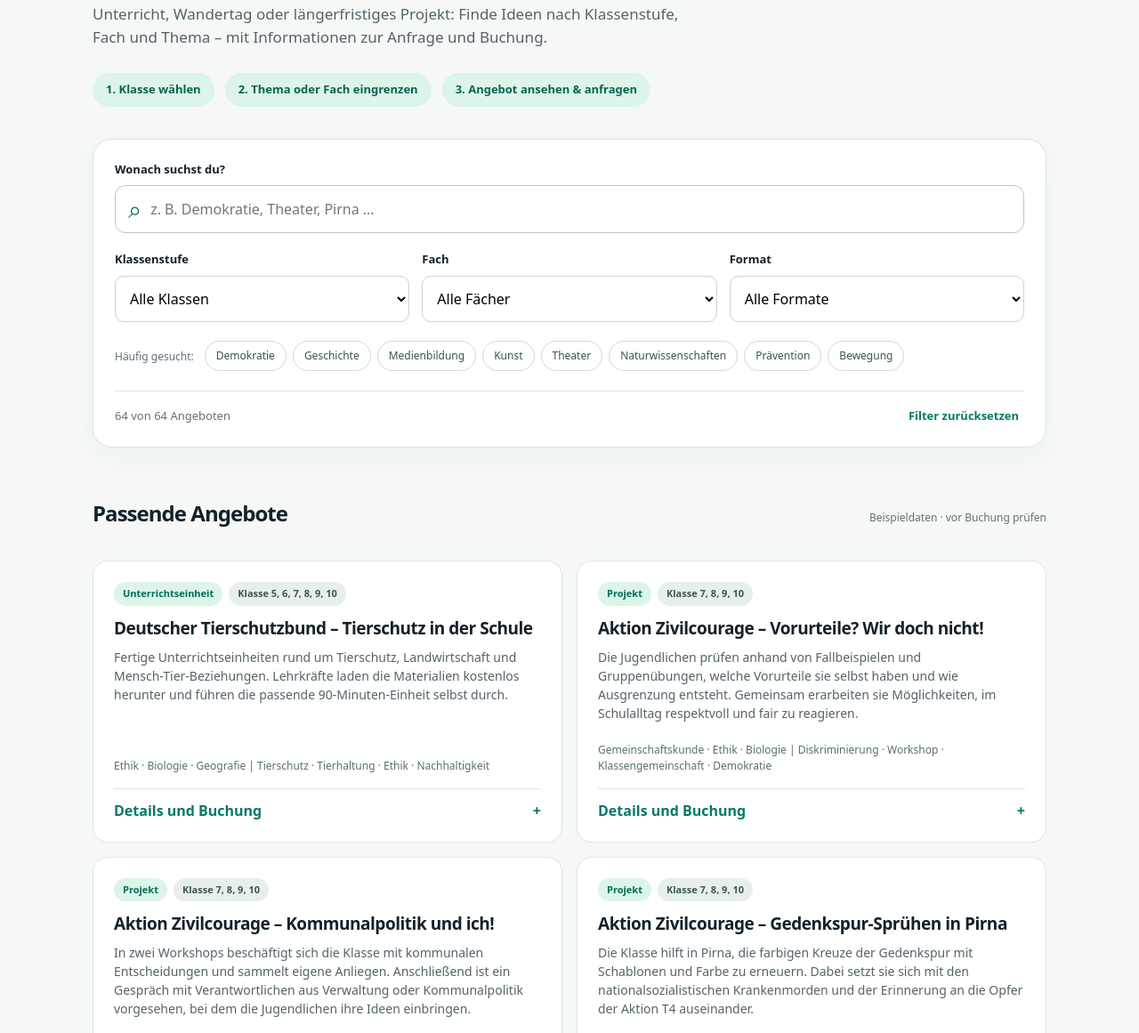
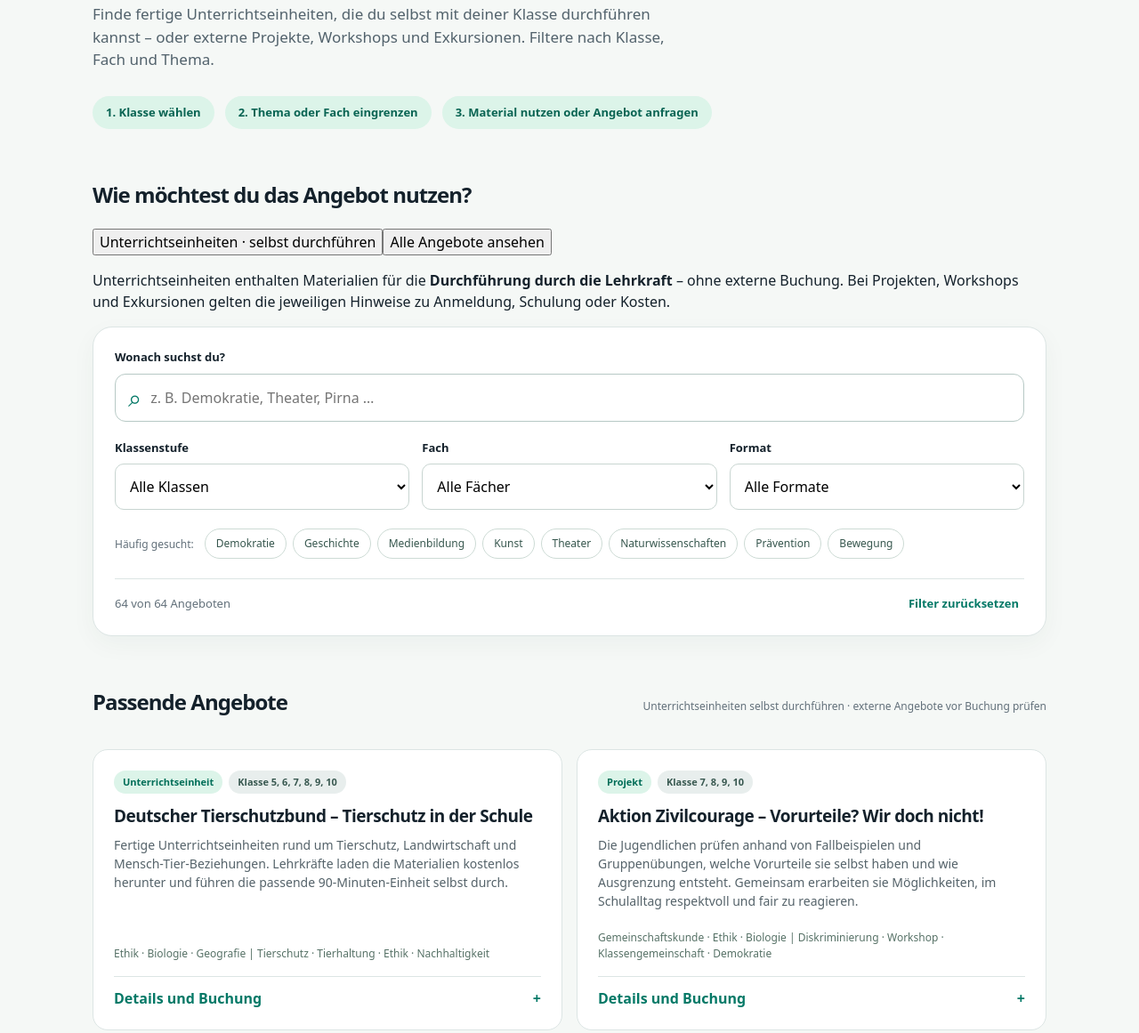
Before and after one commit to andemilligan-oss/Schul-Angebotsfinder, a plain HTML site: page index.html in a window 1280 px wide. Shown: the part 321-1482 px from the top of the page at 89% size. Drawn offline with Linux system fonts and the light colour scheme.

Commit message:
Unterrichtseinheiten als eigene Startoption und Filter sichtbar machen

```diff
--- a/index.html
+++ b/index.html
@@ -1,8 +1,9 @@
 <!doctype html>
-<html lang="de"><head><meta charset="utf-8"><meta name="viewport" content="width=device-width,initial-scale=1"><meta name="description" content="Schulische Projekte, Workshops und Exkursionen finden."><title>Angebotsfinder | Projekte und Exkursionen</title><link rel="stylesheet" href="style.css"></head>
-<body><a class="skip" href="#angebote">Zu den Angeboten springen</a><header class="top"><div class="shell head"><div class="brand"><span class="mark" aria-hidden="true">◆</span><span>Angebotsfinder <small>Projekte · Workshops · Exkursionen</small></span></div><a href="#hilfe" class="help">So funktioniert’s <span aria-hidden="true">↗</span></a></div></header>
-<main class="shell"><section class="hero"><p class="eyebrow">IDEEN FÜR DEN SCHULALLTAG</p><h1>Das passende Angebot<br><em>für deine Lerngruppe.</em></h1><p>Unterricht, Wandertag oder längerfristiges Projekt: Finde Ideen nach Klassenstufe, Fach und Thema – mit Informationen zur Anfrage und Buchung.</p><div class="intro" id="hilfe"><span class="step">1. Klasse wählen</span><span class="step">2. Thema oder Fach eingrenzen</span><span class="step">3. Angebot ansehen & anfragen</span></div></section>
-<section class="filters" aria-label="Angebote filtern"><div class="searchwrap"><label for="suchfeld">Wonach suchst du?</label><div class="searchinput"><span aria-hidden="true">⌕</span><input id="suchfeld" type="search" placeholder="z. B. Demokratie, Theater, Pirna …" autocomplete="off"></div></div><div class="selects"><div><label for="klasse">Klassenstufe</label><select id="klasse"><option value="">Alle Klassen</option><option>5</option><option>6</option><option>7</option><option>8</option><option>9</option><option>10</option></select></div><div><label for="fach">Fach</label><select id="fach"><option value="">Alle Fächer</option></select></div><div><label for="format">Format</label><select id="format"><option value="">Alle Formate</option><option>Exkursion</option><option>Workshop</option><option>Projekt</option><option>Wettbewerb</option></select></div></div><div class="tagline"><span class="hint">Häufig gesucht:</span><div id="tags" class="tagbuttons" aria-label="Themenfilter"></div></div><div class="filterbottom"><span id="count" aria-live="polite"></span><button id="clear" type="button">Filter zurücksetzen</button></div></section>
-<section id="angebote" class="results" aria-label="Gefundene Angebote"><div class="sectionhead"><h2>Passende Angebote</h2><span class="smallnote">Beispieldaten · vor Buchung prüfen</span></div><div id="cards" class="cards"></div><p id="empty" hidden>Keine passenden Angebote gefunden. Entferne einen Filter oder versuche einen anderen Suchbegriff.</p></section>
-<section class="bottomnote"><h2>Wie wird gebucht?</h2><p>Bitte vor einer verbindlichen Buchung die internen Freigabe- und Beschaffungswege beachten. <strong>Buchungen mit Kosten laufen über den schulischen Einkauf.</strong> Bei kostenfreien Angeboten bitte die schulinterne Abstimmung einhalten. Aktuelle Termine, Preise und Verfügbarkeit sind direkt mit dem Anbieter zu prüfen.</p><p class="privacy">Hinweis: Diese Demonstration enthält nur ausgewählte, öffentlich geeignete Beispielangebote. Keine Schülerdaten oder internen Informationen eingeben. Die Website ist keine Buchungsplattform.</p></section></main>
+<html lang="de"><head><meta charset="utf-8"><meta name="viewport" content="width=device-width,initial-scale=1"><meta name="description" content="Schulische Unterrichtseinheiten zum Selbst-Durchführen, Projekte, Workshops und Exkursionen finden."><title>Angebotsfinder | Projekte und Exkursionen</title><link rel="stylesheet" href="style.css"></head>
+<body><a class="skip" href="#angebote">Zu den Angeboten springen</a><header class="top"><div class="shell head"><div class="brand"><span class="mark" aria-hidden="true">◆</span><span>Angebotsfinder <small>Unterrichtseinheiten · Projekte · Exkursionen</small></span></div><a href="#hilfe" class="help">So funktioniert’s <span aria-hidden="true">↗</span></a></div></header>
+<main class="shell"><section class="hero"><p class="eyebrow">IDEEN FÜR DEN SCHULALLTAG</p><h1>Das passende Angebot<br><em>für deine Lerngruppe.</em></h1><p>Finde fertige Unterrichtseinheiten, die du selbst mit deiner Klasse durchführen kannst – oder externe Projekte, Workshops und Exkursionen. Filtere nach Klasse, Fach und Thema.</p><div class="intro" id="hilfe"><span class="step">1. Klasse wählen</span><span class="step">2. Thema oder Fach eingrenzen</span><span class="step">3. Material nutzen oder Angebot anfragen</span></div></section>
+<section class="modehelp"><h2>Wie möchtest du das Angebot nutzen?</h2><div class="modeactions"><button type="button" id="selfMode" aria-pressed="false">Unterrichtseinheiten · selbst durchführen</button><button type="button" id="allMode">Alle Angebote ansehen</button></div><p>Unterrichtseinheiten enthalten Materialien für die <strong>Durchführung durch die Lehrkraft</strong> – ohne externe Buchung. Bei Projekten, Workshops und Exkursionen gelten die jeweiligen Hinweise zu Anmeldung, Schulung oder Kosten.</p></section>
+<section class="filters" aria-label="Angebote filtern"><div class="searchwrap"><label for="suchfeld">Wonach suchst du?</label><div class="searchinput"><span aria-hidden="true">⌕</span><input id="suchfeld" type="search" placeholder="z. B. Demokratie, Theater, Pirna …" autocomplete="off"></div></div><div class="selects"><div><label for="klasse">Klassenstufe</label><select id="klasse"><option value="">Alle Klassen</option><option>5</option><option>6</option><option>7</option><option>8</option><option>9</option><option>10</option></select></div><div><label for="fach">Fach</label><select id="fach"><option value="">Alle Fächer</option></select></div><div><label for="format">Format</label><select id="format"><option value="">Alle Formate</option><option>Exkursion</option><option>Workshop</option><option>Projekt</option><option>Wettbewerb</option><option>Unterrichtseinheit</option></select></div></div><div class="tagline"><span class="hint">Häufig gesucht:</span><div id="tags" class="tagbuttons" aria-label="Themenfilter"></div></div><div class="filterbottom"><span id="count" aria-live="polite"></span><button id="clear" type="button">Filter zurücksetzen</button></div></section>
+<section id="angebote" class="results" aria-label="Gefundene Angebote"><div class="sectionhead"><h2>Passende Angebote</h2><span class="smallnote">Unterrichtseinheiten selbst durchführen · externe Angebote vor Buchung prüfen</span></div><div id="cards" class="cards"></div><p id="empty" hidden>Keine passenden Angebote gefunden. Entferne einen Filter oder versuche einen anderen Suchbegriff.</p></section>
+<section class="bottomnote"><h2>Selbst durchführen oder buchen?</h2><p><strong>Unterrichtseinheiten:</strong> Materialien öffnen, pädagogisch auswählen und selbst mit der Klasse durchführen. Für diese Angebote ist keine externe Buchung nötig.</p><p>Bitte vor einer verbindlichen Buchung die internen Freigabe- und Beschaffungswege beachten. <strong>Buchungen mit Kosten laufen über den schulischen Einkauf.</strong> Bei kostenfreien Angeboten bitte die schulinterne Abstimmung einhalten. Aktuelle Termine, Preise und Verfügbarkeit sind direkt mit dem Anbieter zu prüfen.</p><p class="privacy">Hinweis: Diese Website zeigt eine redaktionell ausgewählte Sammlung; Vollständigkeit und Aktualität sind nicht garantiert. Keine Schülerdaten oder internen Informationen eingeben. Die Website ist keine Buchungsplattform.</p></section></main>
 <footer><div class="shell foot"><span>Angebotsfinder · Demonstrationsversion</span><span>Informationen ohne Gewähr · Stand November 2026</span></div></footer><script src="angebote.js"></script><script src="app.js"></script></body></html>
```
